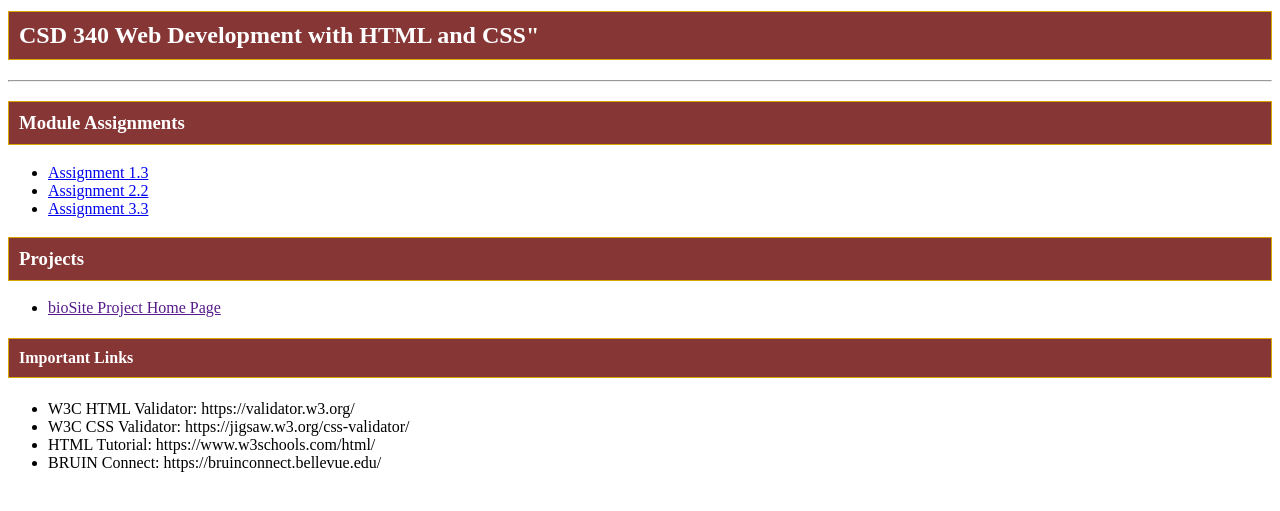
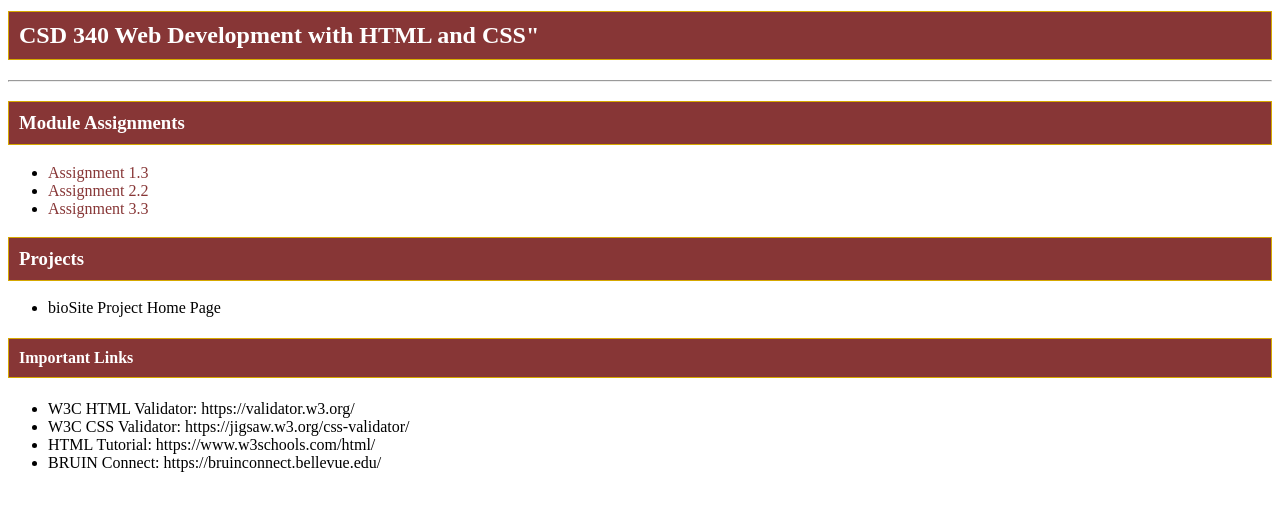
Before and after one commit to Kliz0409/CSD-3401, a plain HTML site: page index.html in a window 1280 px wide. Shown: the part 119-630 px from the top of the page. Drawn offline with Linux system fonts and the light colour scheme.

Commit message:
site.css

```diff
--- a/site.css
+++ b/site.css
@@ -26,3 +26,12 @@ h4 {
 	color: #FFFFFF;
 	border: 1px solid #D6A800;
 	padding: 10px;}
+a:link {
+	color: rgb(135,54,54);
+	color: #873636;
+	text-decoration: none;}
+a:hover {
+	color: rgb(215,209,82);
+	color: #D7D152;}
+a:visited {
+	color: black;}
```
